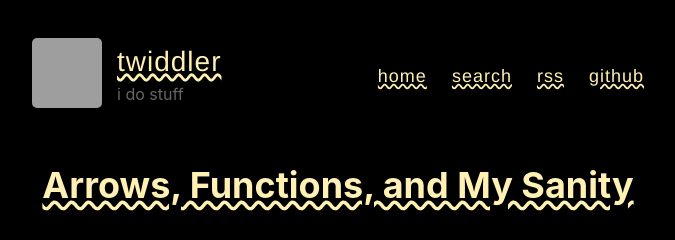
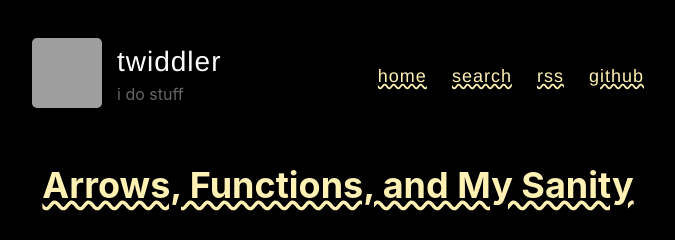
Before and after one commit to twiddler/twiddler.github.io, a Jekyll site: the page built from index.html, in a window 1280 px wide. Shown: the top 240 px of the page, without its empty margins (302-977 px from the left). Built offline with Jekyll 4.4.1, drawn with Linux system fonts in a browser that asks for light colours; the list of posts is cut into pages by our own code; grey boxes are pictures that could not be loaded.

Commit message:
less urls

```diff
--- a/_layouts/default.html
+++ b/_layouts/default.html
@@ -47,7 +47,7 @@
 
             <div class="site-info">
               <h1 class="site-name">
-                <a href="{{ site.baseurl }}/">{{ site.name }}</a>
+                {{ site.name }}
               </h1>
               <p class="site-description">{{ site.description }}</p>
             </div>
```
